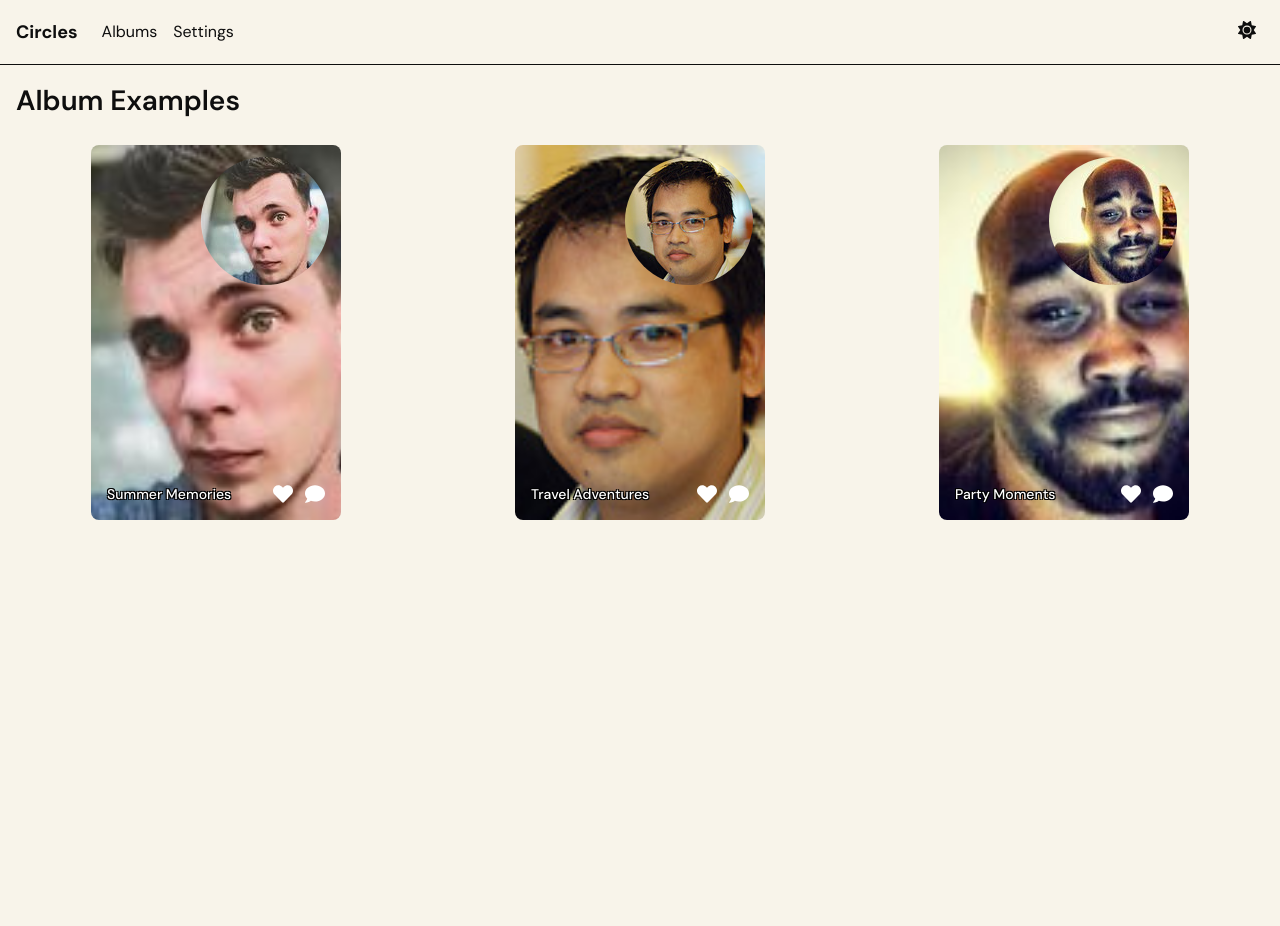
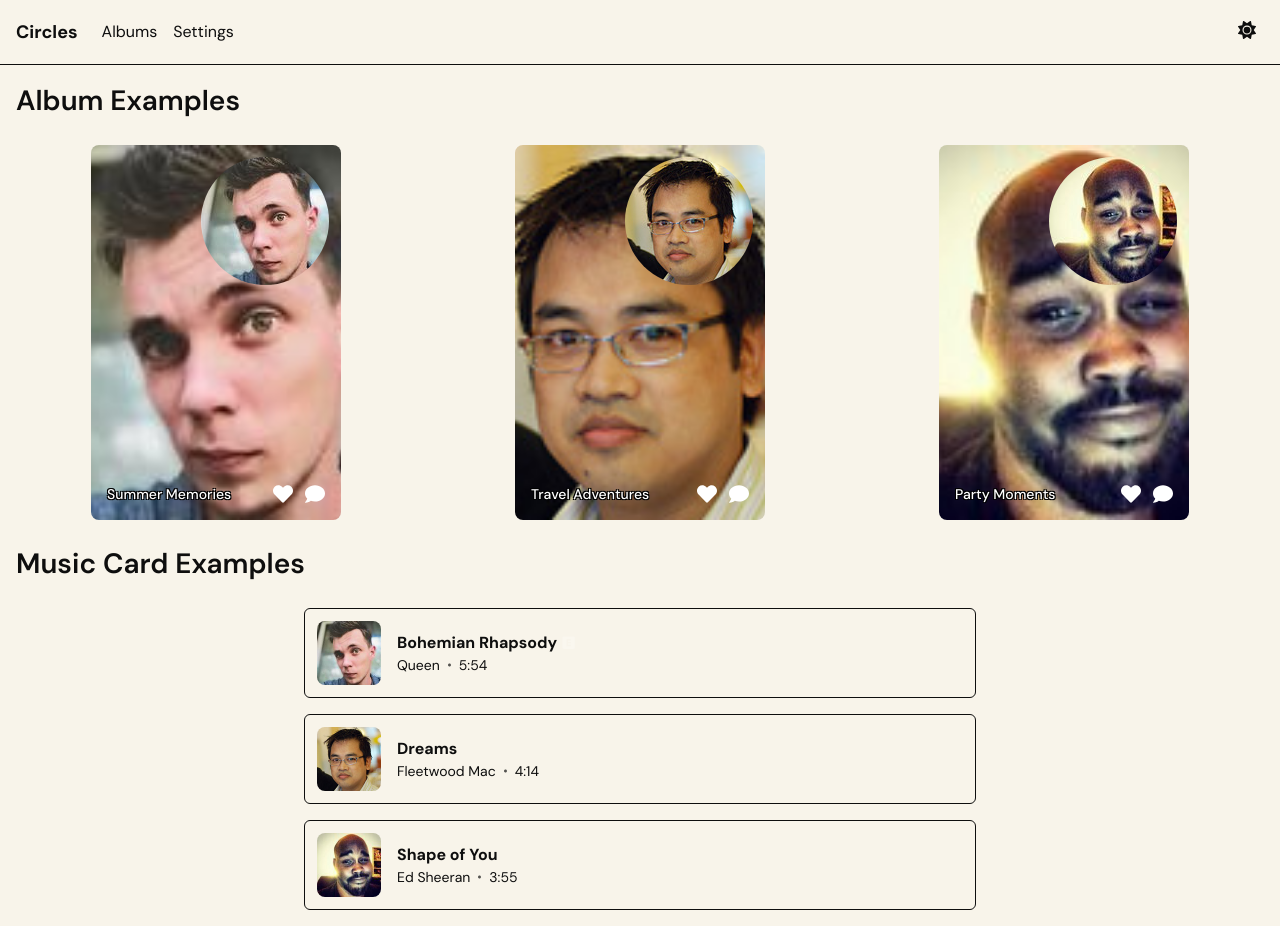
Before and after one commit to ILHT-IDSP/IDSP-Circle, a Next.js app: page /examples/album in a window 1280 px wide. Before the commit the page ends 800 px from the top, so only its background shows below. Built offline with nearby package versions, Linux system fonts and the light colour scheme.

Commit message:
musicCard component

```diff
--- a/src/app/examples/album/page.tsx
+++ b/src/app/examples/album/page.tsx
@@ -1,4 +1,5 @@
 import AlbumCard from '../../../components/album/AlbumCard';
+import MusicCard from '../../../components/album/musicCard';
 import DemoNavBar from '../../../components/top_nav/DemoNavBar';
 
 export default function AlbumExample() {
@@ -13,7 +14,6 @@ export default function AlbumExample() {
 						<AlbumCard
 							albumImage='/images/profile1.jpg'
 							albumName='Summer Memories'
-							userName='john'
 							userProfileImage='/images/profile1.jpg'
 						/>
 					</div>
@@ -21,7 +21,6 @@ export default function AlbumExample() {
 						<AlbumCard
 							albumImage='/images/profile2.jpg'
 							albumName='Travel Adventures'
-							userName='sarah'
 							userProfileImage='/images/profile2.jpg'
 						/>
 					</div>
@@ -29,10 +28,33 @@ export default function AlbumExample() {
 						<AlbumCard
 							albumImage='/images/profile3.jpg'
 							albumName='Party Moments'
-							userName='michael'
 							userProfileImage='/images/profile3.jpg'
 						/>
-					</div>{' '}
+					</div>
+				</div>
+
+				<h1 className='text-2xl font-bold my-6'>Music Card Examples</h1>
+
+				<div className='max-w-2xl mx-auto space-y-4'>
+					<MusicCard
+						title='Bohemian Rhapsody'
+						artist='Queen'
+						length={354}
+						image='/images/profile1.jpg'
+						explicit={true}
+					/>
+					<MusicCard
+						title='Dreams'
+						artist='Fleetwood Mac'
+						length={254}
+						image='/images/profile2.jpg'
+					/>
+					<MusicCard
+						title='Shape of You'
+						artist='Ed Sheeran'
+						length={235}
+						image='/images/profile3.jpg'
+					/>
 				</div>
 			</div>
 		</div>
--- a/src/components/album/AlbumCard.tsx
+++ b/src/components/album/AlbumCard.tsx
@@ -5,7 +5,6 @@ import CircleHolder from '../circle_holders';
 interface AlbumCardProps {
 	albumImage: string;
 	albumName: string;
-	userName: string;
 	userProfileImage: string;
 }
 
@@ -22,7 +21,6 @@ const AlbumCard: React.FC<AlbumCardProps> = ({ albumImage, albumName, userProfil
 					fill
 					className='object-cover'
 				/>
-				{/* Gradient overlay for text readability */}
 				<div className='absolute inset-0 bg-gradient-to-t from-foreground/50 via-transparent to-foreground/30' />
 
 				<div className='absolute top-3 right-3 z-10'>
--- /dev/null
+++ b/src/components/album/musicCard.tsx
@@ -0,0 +1,68 @@
+import Image from 'next/image';
+
+interface MusicCardProps {
+	title: string;
+	artist: string;
+	length: number;
+	image: string;
+	explicit?: boolean;
+}
+
+const MusicCard: React.FC<MusicCardProps> = ({ title, artist, length, image, explicit = false }) => {
+	// Format the song length from seconds to mm:ss format
+	const formatLength = (seconds: number): string => {
+		const minutes = Math.floor(seconds / 60);
+		const remainingSeconds = Math.floor(seconds % 60);
+		return `${minutes}:${remainingSeconds < 10 ? '0' : ''}${remainingSeconds}`;
+	};
+
+	return (
+		<div className='flex items-center p-3 rounded-md bg-background text-foreground border border-foreground/10 hover:border-primary/30 transition-all'>
+			<div className='relative h-16 w-16 flex-shrink-0'>
+				<Image
+					src={image}
+					alt={`${title} by ${artist} album cover`}
+					fill
+					className='object-cover rounded-lg'
+				/>
+			</div>
+
+			<div className='ml-4 flex flex-col justify-center flex-grow overflow-hidden'>
+				{' '}
+				<div className='flex items-center'>
+					<h3 className='font-bold text-base truncate'>{title}</h3>
+					{explicit && (
+						<div className='relative h-4 w-4 ml-1 flex-shrink-0'>
+							<Image
+								src={'/explicit-icon.svg'}
+								alt='explicit icon'
+								width={16}
+								height={16}
+							/>
+						</div>
+					)}
+				</div>
+				<div className='flex items-center text-sm text-foreground/80'>
+					<span className='truncate'>{artist}</span>
+					<svg
+						xmlns='http://www.w3.org/2000/svg'
+						width='3'
+						height='4'
+						viewBox='0 0 3 4'
+						fill='none'
+						className='mx-1.5 md:mx-2 flex-shrink-0'
+					>
+						<path
+							d='M3 2C3 2.29667 2.91203 2.58668 2.7472 2.83335C2.58238 3.08003 2.34811 3.27229 2.07402 3.38582C1.79994 3.49935 1.49834 3.52906 1.20736 3.47118C0.916393 3.4133 0.649119 3.27044 0.43934 3.06066C0.229562 2.85088 0.0867006 2.58361 0.0288227 2.29263C-0.0290551 2.00166 0.000649929 1.70006 0.114181 1.42597C0.227713 1.15189 0.419972 0.917617 0.666646 0.752795C0.913319 0.587973 1.20333 0.5 1.5 0.5C1.89783 0.5 2.27936 0.658035 2.56066 0.93934C2.84196 1.22064 3 1.60218 3 2Z'
+							fill='currentColor'
+							className='opacity-70'
+						/>
+					</svg>
+					<span className='flex-shrink-0'>{formatLength(length)}</span>
+				</div>
+			</div>
+		</div>
+	);
+};
+
+export default MusicCard;
```
Also changed, not shown: public/explicit-icon.svg (added).
